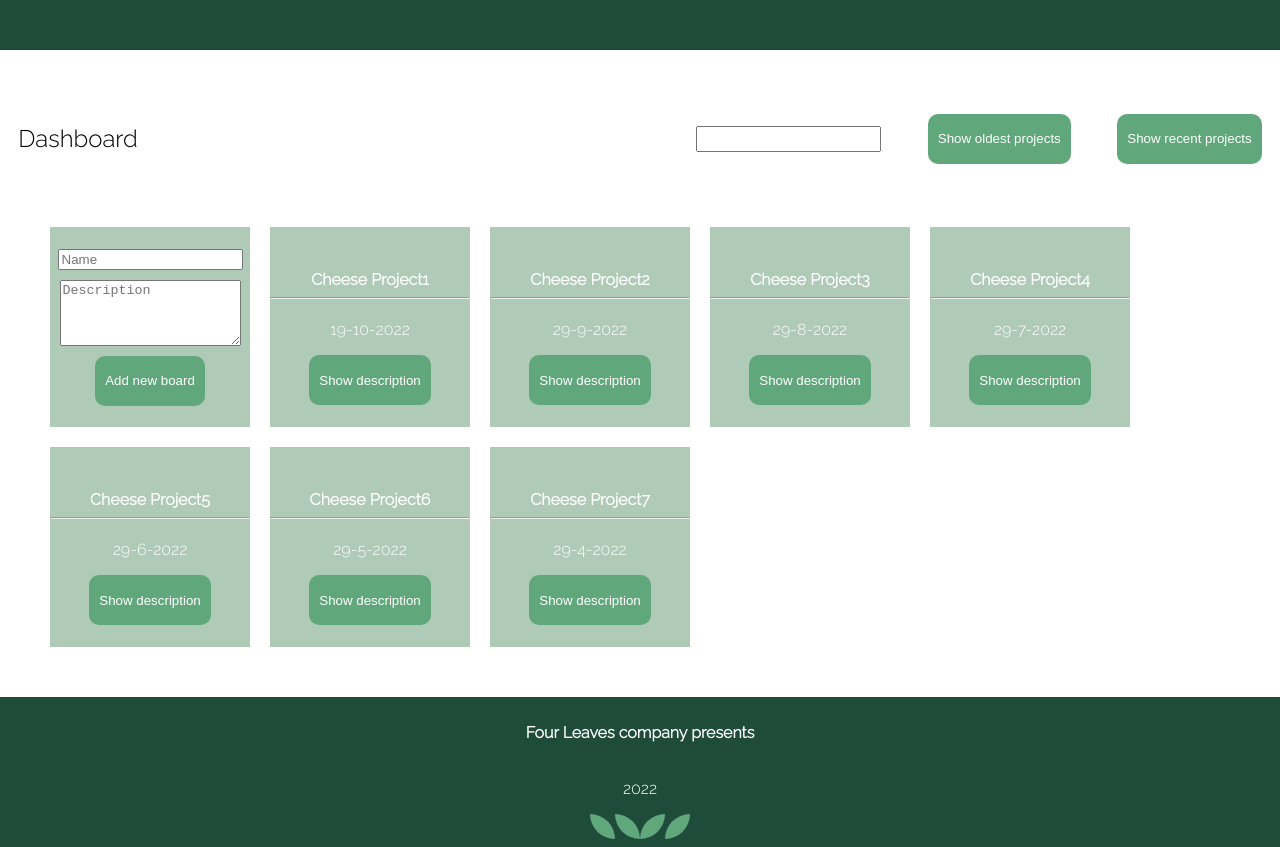
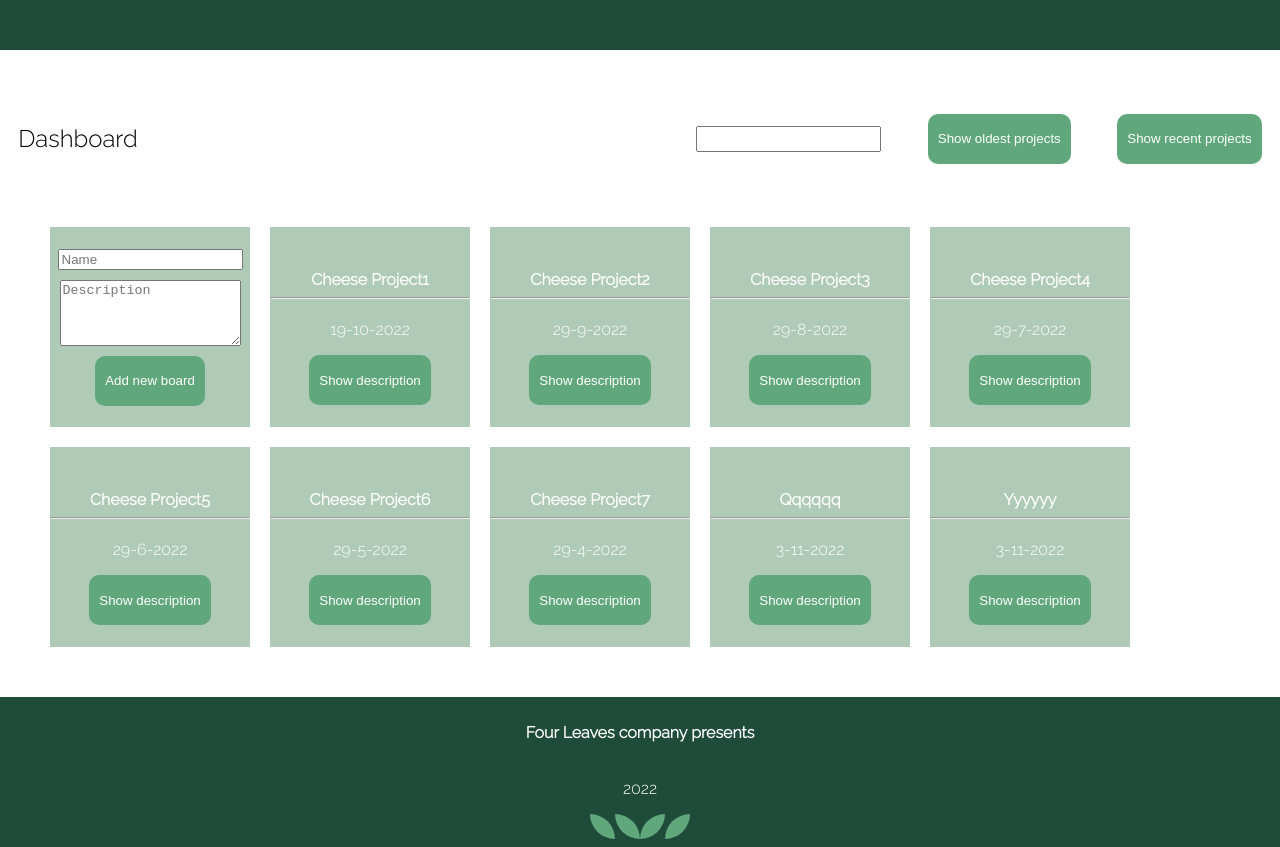
Before and after one commit to troyanovskaya/angular-project-epam, an Angular app in the folder dashboard/: page / in a window 1280 px wide. Built offline with nearby package versions, Linux system fonts and the light colour scheme; data requests are answered from the project's data file.

Commit message:
feat: completed add board function
now it works via db and new board instantly pops up

```diff
--- a/dashboard/db.json
+++ b/dashboard/db.json
@@ -1,46 +1,58 @@
 {
-  "Boards":[
+  "Boards": [
     {
       "id": 1,
-      "name":"Cheese project1",
+      "name": "Cheese project1",
       "date": "19-10-2022",
-      "description":"Project about different types of cheese"
+      "description": "Project about different types of cheese"
     },
     {
       "id": 2,
-      "name":"Cheese project2",
+      "name": "Cheese project2",
       "date": "29-9-2022",
-      "description":"Project about different types of cheese"
+      "description": "Project about different types of cheese"
     },
     {
       "id": 3,
-      "name":"Cheese project3",
+      "name": "Cheese project3",
       "date": "29-8-2022",
-      "description":"Project about different types of cheese"
+      "description": "Project about different types of cheese"
     },
     {
       "id": 4,
-      "name":"Cheese project4",
+      "name": "Cheese project4",
       "date": "29-7-2022",
-      "description":"Project about different types of cheese"
+      "description": "Project about different types of cheese"
     },
     {
       "id": 5,
-      "name":"Cheese project5",
+      "name": "Cheese project5",
       "date": "29-6-2022",
-      "description":"Project about different types of cheese"
+      "description": "Project about different types of cheese"
     },
     {
       "id": 6,
-      "name":"Cheese project6",
+      "name": "Cheese project6",
       "date": "29-5-2022",
-      "description":"Project abot different types of cheese"
+      "description": "Project abot different types of cheese"
     },
     {
       "id": 7,
-      "name":"Cheese project7",
+      "name": "Cheese project7",
       "date": "29-4-2022",
-      "description":"Project abot different types of cheese"
+      "description": "Project abot different types of cheese"
+    },
+    {
+      "name": "qqqqqq",
+      "date": "3-11-2022",
+      "description": "qqqqqq",
+      "id": 8
+    },
+    {
+      "name": "yyyyyy",
+      "date": "3-11-2022",
+      "description": "yyyyyy",
+      "id": 9
     }
-]
+  ]
 }
--- a/dashboard/src/app/components/line-of-boards/line-of-boards.component.ts
+++ b/dashboard/src/app/components/line-of-boards/line-of-boards.component.ts
@@ -9,7 +9,7 @@ import { DbAccessService } from '../../services/db-access.service';
   styleUrls: ['./line-of-boards.component.css']
 })
 export class LineOfBoardsComponent implements OnInit {
-  form = new FormGroup({name: new FormControl<string>('', [
+  form: FormGroup = new FormGroup({name: new FormControl<string>('', [
     Validators.required,
     Validators.minLength(5)
   ]),
@@ -30,16 +30,11 @@ export class LineOfBoardsComponent implements OnInit {
   boardName='';
   boardDescription='';
   @Input() keyword:string='';
-  // _boards:Board[] = [{'name':'Cheese project', 'date': '29-10-2022', 'description':'Project abot different types of cheese'},
-  // {'name':'Haribo', 'date': '29-10-2022', 'description':'Project about yammy candies'},
-  // {'name':'English channel', 'date': '19-10-2022', 'description':'project on the field of transportation through channel'},
-  // {'name':'Comb', 'date': '29-09-2022', 'description':'Project about comb'},
-  // {'name':'Rick and his dog', 'date': '19-09-2022', 'description':'Project about Rick`s animals'},
-  // {'name':'Three leaves', 'date': '29-10-2021', 'description':'Flora of West region of England'}];
   addBoard(){
-    //this.boards.push({name: this.boardName, date: this.getProperDate(), description:this.boardDescription})
-    console.log(this.form.value);
-    // this.boards.push({name: 'QQQQQ', date: this.getProperDate()})
+    this.db.postBoard({"name": this.form.controls.name.value, "date": this.getProperDate(), "description" :this.form.controls.description.value}).subscribe(res => 1,
+        err => console.log('Error Occured ' + err));
+    this.db.getBoards().subscribe(res => {this.boards=res},
+        err => console.log('Error Occured ' + err));
   }
   getProperDate():string{
     let d = new Date();
@@ -49,9 +44,8 @@ export class LineOfBoardsComponent implements OnInit {
 
   constructor(private db:DbAccessService){}
   ngOnInit(): void {
-    this.db.getBoards().subscribe(res => {this.boards=res;
-    console.log(res)},
-      err => console.log('Error Occured ' + err))
+    this.db.getBoards().subscribe(res => {this.boards=res},
+      err => console.log('Error Occured ' + err));
   }
 
 }
--- a/dashboard/src/app/services/db-access.service.ts
+++ b/dashboard/src/app/services/db-access.service.ts
@@ -11,4 +11,7 @@ export class DbAccessService {
   getBoards(){
     return this.http.get<Board[]>(this.url)
   }
+  postBoard(board: Board){
+    return this.http.post<Board>(this.url, board)
+  }
 }
--- a/dashboard/tsconfig.json
+++ b/dashboard/tsconfig.json
@@ -5,7 +5,7 @@
     "baseUrl": "./",
     "outDir": "./dist/out-tsc",
     "forceConsistentCasingInFileNames": true,
-    "strict": true,
+    "strict": false,
     "noImplicitOverride": true,
     "noPropertyAccessFromIndexSignature": false,
     "strictPropertyInitialization": false,
```
